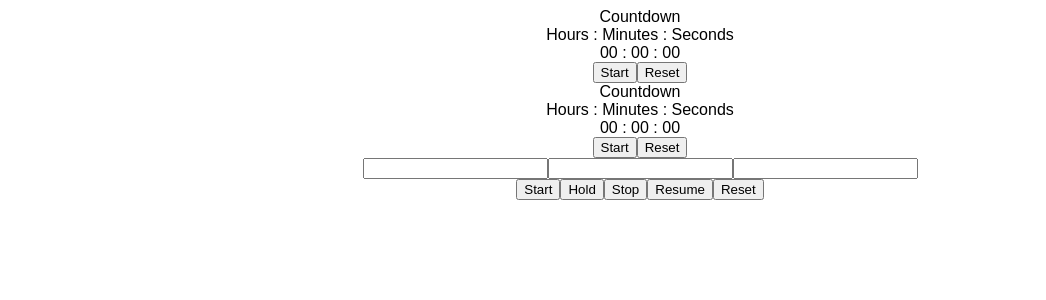
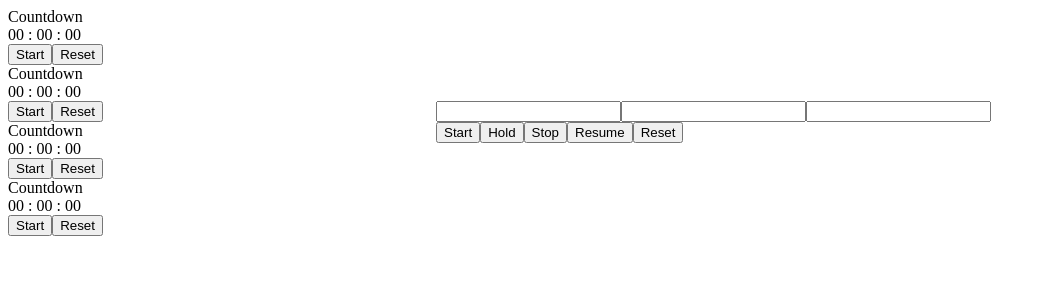
Before and after one commit to pschippe/EventClock-FE, a React (Create React App) app: page / in a window 1280 px wide. Shown: the top 300 px of the page, without its empty margins (0-1046 px from the left). Built offline with nearby package versions, Linux system fonts and the light colour scheme.

Commit message:
Adds sass to node file management, also adds styling for basics for grid, breakpoints and general sass mixins used for the styling

```diff
--- a/package.json
+++ b/package.json
@@ -15,6 +15,7 @@
     "redux-logger": "^3.0.6"
   },
   "devDependencies": {
+    "sass": "^1.22.9",
     "typescript": "3.3.3"
   },
   "scripts": {
--- a/src/App.js
+++ b/src/App.js
@@ -7,16 +7,6 @@ import mapReduxStoreToProps from './redux/mapReduxStoreToProps';
 
 class App extends React.Component {
   state = {
-    // timers: [
-    //   {
-    //     id: "damnit",
-    //     time: 0
-    //   },
-    //   {
-    //     id: "damnit2",
-    //     time: 0
-    //   }
-    // ],
     indvTimer: 0,
     allTimers: 0,
     currentTime: 0,
@@ -65,15 +55,17 @@ class App extends React.Component {
       );
     });
     return (
-      <div className="App">
-        <div className="Timers">{rmClocks}</div>
-        <div className="App-title">
-          <TimerInput
-            startAll={this.startAll}
-          />
-          <MasterCountdown />
+        <div className="grid">
+          <div className="grid-col grid-col_4of12">
+            {rmClocks}
+          </div>
+          <div className="grid-col grid-col_8of12">
+            <TimerInput
+              startAll={this.startAll}
+            />
+            <MasterCountdown />
+          </div>
         </div>
-      </div>
     );
   }
 }
--- a/src/components/Countdown.js
+++ b/src/components/Countdown.js
@@ -7,6 +7,7 @@ class Countdown extends Component {
     timerOn: false,
     timerStart: 0,
     timerTime: 0,
+    timerID: '',
     inputHrs: 0,
     inputMin: 0,
     inputSec: 0,
@@ -21,24 +22,6 @@ class Countdown extends Component {
       }, 2000);
     });
   }
-
-  // TODO: Verify that this is working correctly in the reducer and then remove from code.
-  // convertTime(timeObj) {
-  //   let finalTime = 0;
-  //   if (timeObj.inputHrs > 0) {
-  //     const hoursToMills = 1000 * 60 * 60;
-  //     finalTime = finalTime + (timeObj.inputHrs * hoursToMills);
-  //   }
-  //   if (timeObj.inputMin > 0) {
-  //     const minutesToMills = 1000 * 60;
-  //     finalTime = finalTime + (timeObj.inputMin * minutesToMills);
-  //   }
-  //   if (timeObj.inputSec > 0) {
-  //     const secondsToMills = 1000;
-  //     finalTime = finalTime + (timeObj.inputSec * secondsToMills);
-  //   }
-  //   return finalTime;
-  // }
 
   startTimer = () => {
     // TODO: Use npm install "axios" for ajax call to backend
@@ -93,26 +76,31 @@ class Countdown extends Component {
     let hours = ("0" + Math.floor((timerTime / 3600000) % 60)).slice(-2);
 
     return (
-      <div id="" className="Countdown">
-        <div className="Countdown-header">Countdown</div>
-        <div className="Countdown-label">Hours : Minutes : Seconds</div>
-        <div className="Countdown-time">
+      <div id="" className="roomClock">
+        <div className="roomClock-hd">Countdown</div>
+        <div className="roomClock-bd">
+          <div className="timer">
+            <div className="timer-display">
               {hours} : {minutes} : {seconds}
             </div>
+            <div className="timer-control">
               {timerOn === false &&
                 (timerStart === 0 || timerTime === timerStart) && (
-            <button onClick={this.preStart} disabled={disableButtons}>Start</button>
+                  <button className="btn btn_start" onClick={this.preStart} disabled={disableButtons}>Start</button>
                 )}
               {timerOn === true && timerTime >= 1000 && (
-          <button onClick={this.stopTimer} disabled={disableButtons}>Stop</button>
+                <button className="btn btn_stop" onClick={this.stopTimer} disabled={disableButtons}>Stop</button>
               )}
               {timerOn === false &&
                 (timerStart !== 0 && timerStart !== timerTime && timerTime !== 0) && (
-            <button onClick={this.startTimer} disabled={disableButtons}>Resume</button>
+                  <button className="btn btn_start" onClick={this.startTimer} disabled={disableButtons}>Resume</button>
                 )}
               {(timerOn === false || timerTime < 1000) && (
-          <button onClick={this.resetTimer} disabled={disableButtons}>Reset</button>
+                <button className="btn btn_reset" onClick={this.resetTimer} disabled={disableButtons}>Reset</button>
               )}
+            </div>
+          </div>
+        </div>
       </div>
     );
   }
--- a/src/components/MasterCountdown.js
+++ b/src/components/MasterCountdown.js
@@ -20,7 +20,7 @@ class MasterCountdown extends Component {
                 alert("Master Countdown Ended");
             }
         }, 10);
-    }
+    };
 
     startTimer = () => {
         this.props.dispatch({
--- a/src/redux/reducers/countdownTimers.reducer.js
+++ b/src/redux/reducers/countdownTimers.reducer.js
@@ -1,10 +1,18 @@
 const defaultCounntdowns = [
     {
-        id: 'room01',
+        id: 'Auditorium',
         time: 0
     },
     {
-        id: 'room02',
+        id: 'BlackSea',
+        time: 0
+    },
+    {
+        id: 'Marathon',
+        time: 0
+    },
+    {
+        id: 'Tours',
         time: 0
     }
 ];
--- a/src/styles.scss
+++ b/src/styles.scss
@@ -1,3 +1,17 @@
+// @import "../layout/content-sidebar";
+// @import "../layout/sidebar-content";
+
+/*--------------------------------------------------------------
+## Mixins
+--------------------------------------------------------------*/
+@import "styles/mixins/mixins-breakpoint";
+@import "styles/mixins/mixins-main";
+
+/*--------------------------------------------------------------
+## Layout
+--------------------------------------------------------------*/
+@import "styles/layout/grid";
+
 .App {
   font-family: sans-serif;
   text-align: center;
--- /dev/null
+++ b/src/styles/layout/grid.scss
@@ -0,0 +1,41 @@
+
+.grid {
+    @include clearfix;
+    align-items: center;
+    justify-content: center;
+    display: flex;
+    flex-direction: column;
+    margin: -15px -10px 0;
+    @include breakpoint(tablet) {
+        flex-direction: row;
+    }
+}
+
+[class*='grid-col_'] {
+    @include border-box;
+    float: left;
+    padding: 15px 10px 0;
+    width: 100%;
+}
+
+@include breakpoint(tablet) {
+    @for $i from 1 through 12 {
+        .grid-col_#{$i}of12 {
+            width: 100% / 12 * $i;
+        }
+    }
+}
+
+.mix-grid_gapMd {
+    margin: -15px -20px 0;
+    [class*='grid-col_'] {
+        padding: 15px 20px 0;
+    }
+}
+
+.mix-grid_gapLg {
+    margin: -15px -30px 0;
+    [class*='grid-col_'] {
+        padding: 15px 30px 0;
+    }
+}
--- /dev/null
+++ b/src/styles/mixins/_mixins-breakpoint.scss
@@ -0,0 +1,17 @@
+/*
+ * Sets up overall breakpoints for four settings allows for rapid in document callouts
+ */
+@mixin breakpoint($point) {
+    @if $point == desktop {
+        @media (min-width: 1040px) { @content ; }
+    }
+    @else if $point == tablet {
+        @media screen and (min-width: 768px) { @content ; }
+    }
+    @else if $point == mobile {
+        @media screen and (min-width: 320px) { @content ; }
+    }
+    @else if $point == mobileonly {
+        @media screen and (max-width: 480px) { @content ; }
+    }
+}
--- /dev/null
+++ b/src/styles/mixins/mixins-main.scss
@@ -0,0 +1,42 @@
+// Rem output with px fallback
+@mixin font-size($sizeValue: 1) {
+	font-size: ($sizeValue * 16) * 1px;
+	font-size: $sizeValue * 1rem;
+}
+
+// Center block
+@mixin center-block {
+	display: block;
+	margin-left: auto;
+	margin-right: auto;
+}
+
+// Clearfix
+@mixin clearfix() {
+	*zoom: 1;
+	&:before,
+	&:after {
+		content: " ";
+		display: table;
+	}
+	&:after {
+		clear: both;
+	}
+}
+
+// Clear after (not all clearfix need this also)
+@mixin clearfix-after() {
+	clear: both;
+}
+
+// Column width with margin
+@mixin column-width($numberColumns: 3) {
+	width: map-get( $columns, $numberColumns ) - ( ( $columns__margin * ( $numberColumns - 1 ) ) / $numberColumns );
+}
+
+// Sets up border box box-sizing for prefixs
+@mixin border-box {
+    -webkit-box-sizing: border-box;
+    -moz-box-sizing: border-box;
+    box-sizing: border-box;
+}
```
Lines whose indentation alone changed are shown as unchanged.
